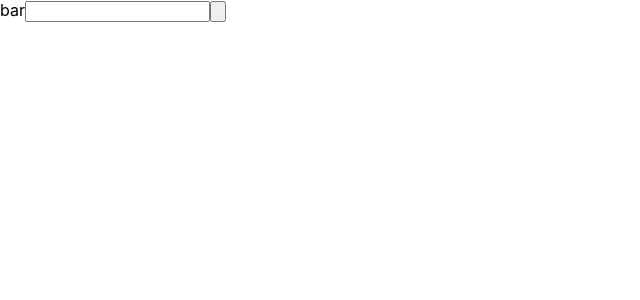
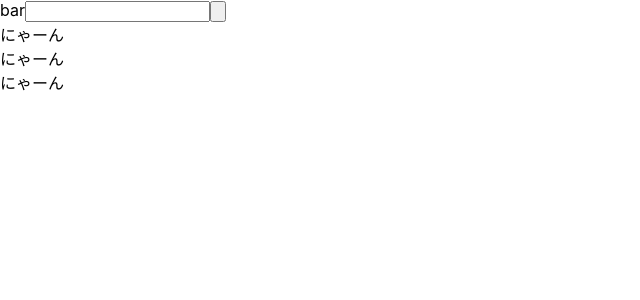
Before and after one commit to takakou19/renshu_udemy-react-redux-crud-application, a React (Create React App) app: page / in a window 1280 px wide. Shown: the top 300 px of the page, without its empty margins (0-640 px from the left). Built offline with nearby package versions, Linux system fonts and the light colour scheme.

Commit message:
コンポーネントのテスト

```diff
--- a/src/App.js
+++ b/src/App.js
@@ -9,9 +9,16 @@ function App() {
       <lable htmlFor="bar">bar</lable>
       <input type="text" onChange={() => {console.log("i am Clicked!")}} />
       <input type="button" lable="テキストです" />
+
+      <Cat />
+      <Cat />
+      <Cat />
     </React.Fragment>
 
   );
 }
 
+const Cat = () =>{
+  return <div>にゃーん</div>
+}
 export default App;
```
